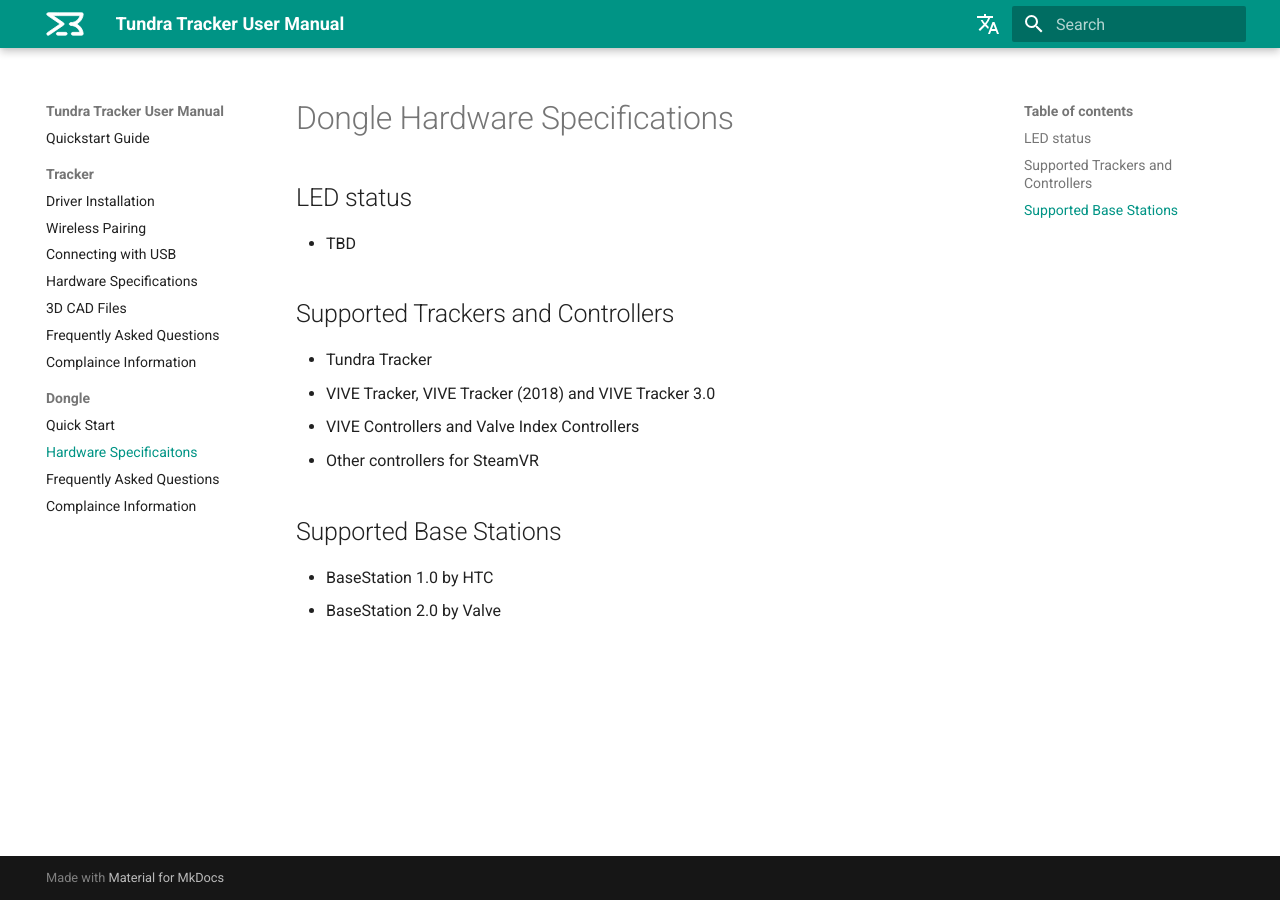
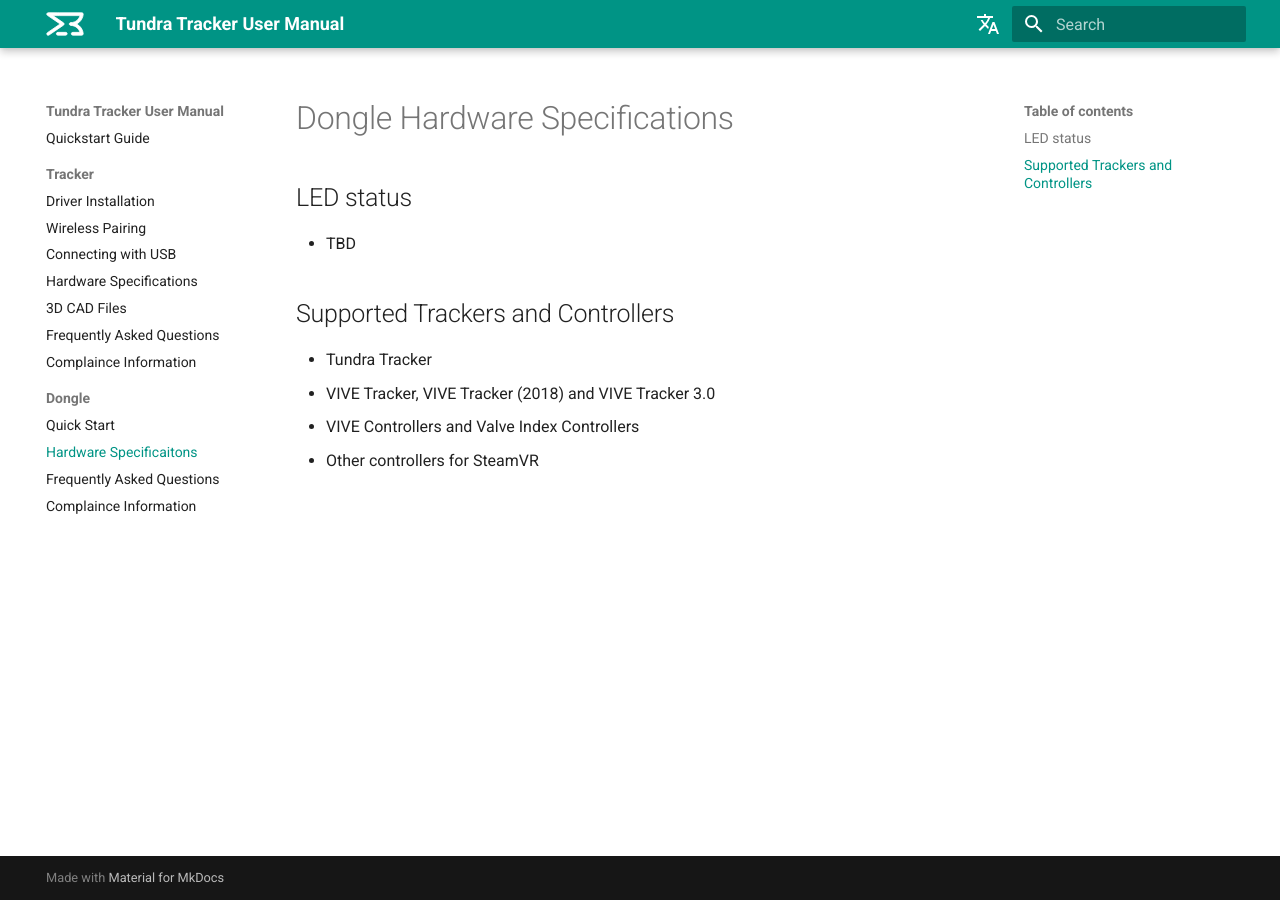
Before and after one commit to tundra-labs/tundra-tracker-docs, an MkDocs documentation site: the page built from docs/dongle_hardware.md, in a window 1280 px wide. Built offline with MkDocs 1.6.1 and Material for MkDocs 9.7.7, drawn with Linux system fonts in a browser that asks for light colours; comment, search, counter and statistics services are not loaded.

Commit message:
Update dongle_hardware.md
Trimmed potential excess. Now need to incorporate LED statuses.

```diff
--- a/docs/dongle_hardware.md
+++ b/docs/dongle_hardware.md
@@ -12,10 +12,3 @@
 - VIVE Tracker, VIVE Tracker (2018) and VIVE Tracker 3.0
 - VIVE Controllers and Valve Index Controllers
 - Other controllers for SteamVR
-
-
-
-## Supported Base Stations
-
-- BaseStation 1.0 by HTC
-- BaseStation 2.0 by Valve
```
